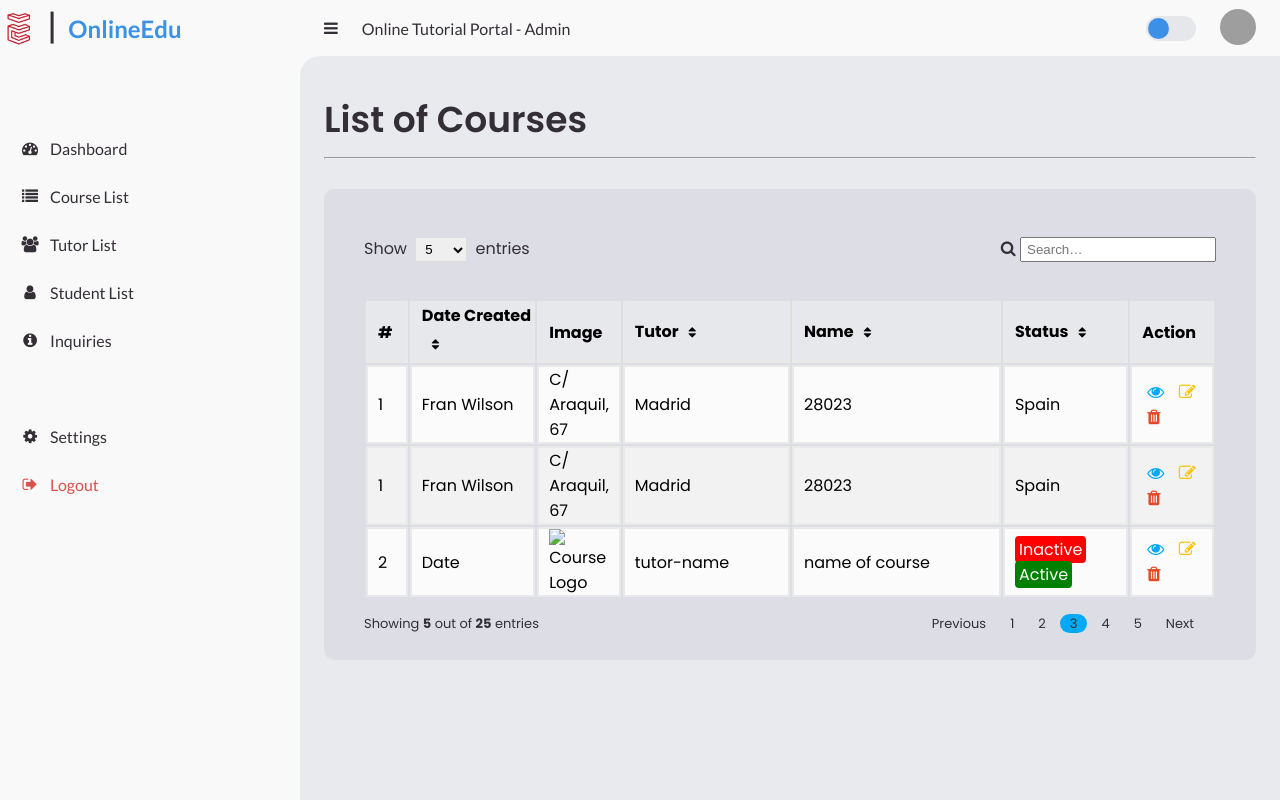
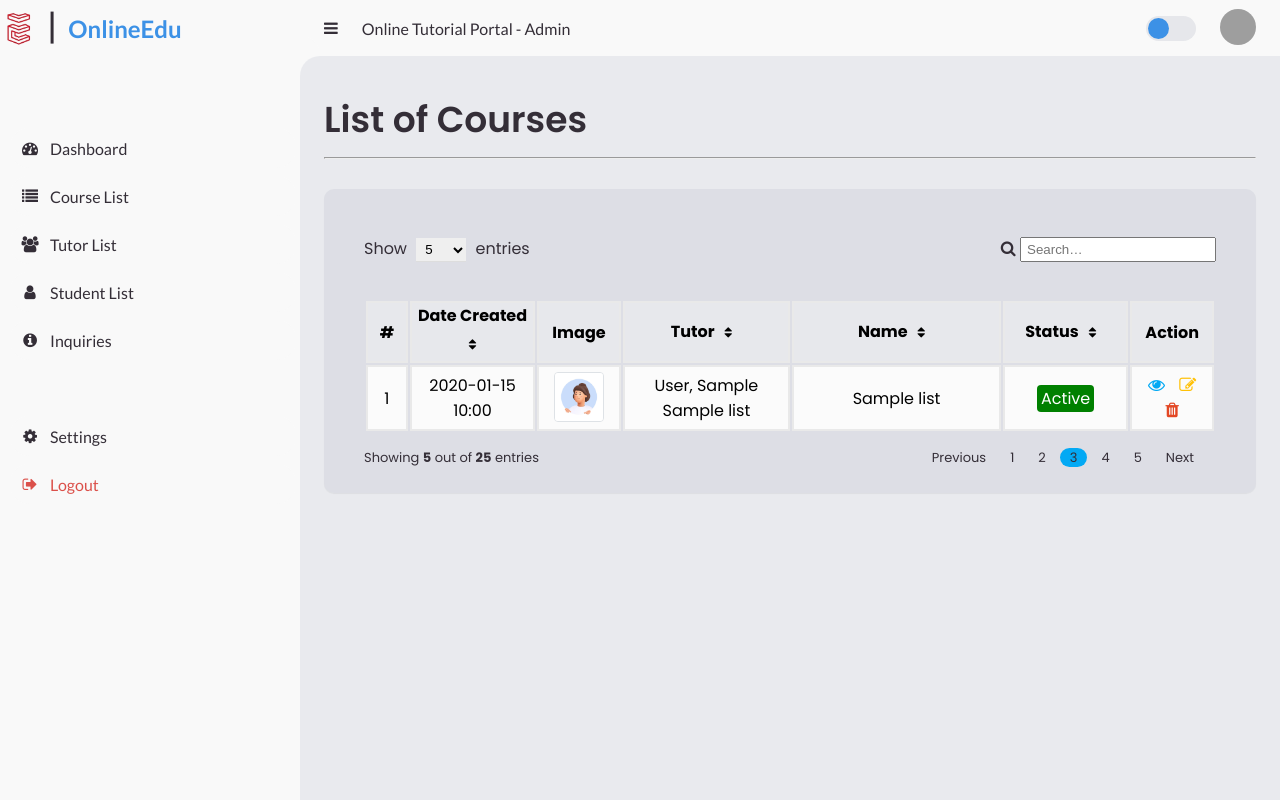
Before and after one commit to vidhi0999/onlineEdu, a PHP site: page /admin/course-list.php in a window 1280 px wide. Run offline with PHP 8.4, Linux system fonts and the light colour scheme; a user stored in the database is signed in; tables that the repository leaves empty or names only in its code hold one stand-in row (values such as "Sample post"); grey boxes are pictures that could not be loaded.

Commit message:
new lines added to code

```diff
--- a/OnlineEdu/admin/course-list.php
+++ b/OnlineEdu/admin/course-list.php
@@ -1,9 +1,11 @@
 <?php
 session_start();
+include_once('../php/database.php');
 $adminuser = $_SESSION['adminuser'];
 if (empty($adminuser)) {
     header("location:admin-login.php");
 }
+
 
 ?>
 <!DOCTYPE html>
@@ -88,13 +90,39 @@ if (empty($adminuser)) {
 
                     </thead>
                     <tbody>
+
+                        <?php
+                        $i = 1;
+                        $qry = $conn->query("SELECT c.*, concat(t.lastname,', ', t.firstname, COALESCE(concat(' ', t.middlename),'')) as `tutor` from `course_list` c inner join `tutor_list` t on c.tutor_id = t.id where c.delete_flag = 0  order by c.`name` asc ");
+                        while ($row = $qry->fetch_assoc()):
+                            ?>
                             <tr>
-                            <td>1</td>
-                            <td>Fran Wilson</td>
-                            <td>C/ Araquil, 67</td>
-                            <td>Madrid</td>
-                            <td>28023</td>
-                            <td>Spain</td>
+                                <td class="text-center">
+                                    <?php echo $i++; ?>
+                                </td>
+                                <td>
+                                    <?php echo date("Y-m-d H:i", strtotime($row['date_created'])) ?>
+                                </td>
+                                <td>
+                                    <img src="../images/girl.jpeg" alt="Course Logo" class="course-image">
+                                </td>
+                                <td>
+                                    <?php echo $row['tutor'] ?>
+                                </td>
+                                <td>
+                                    <?php echo $row['name'] ?>
+                                </td>
+
+                                <td class="text-center">
+                                    <?php if ($row['status'] == 0): ?>
+                                        <span
+                                            style=" background-color: red;color: white;  padding: 2px 4px; text-align: center; border-radius: 4px;">Inactive</span>
+                                    <?php else: ?>
+                                        <span
+                                            style=" background-color: green;color: white;  padding: 2px 4px; text-align: center; border-radius: 4px;">Active</span>
+                                    <?php endif; ?>
+                                </td>
+
                                 <td>
                                     <a href="#" class="view" title="View" data-toggle="tooltip"><i
                                             class="fa fa-eye"></i></a>
@@ -103,78 +131,11 @@ if (empty($adminuser)) {
                                     <a href="#" class="delete" title="Delete" data-toggle="tooltip"><i
                                             class="fa fa-trash"></i></a>
                                 </td>
+
                             </tr>
-
-                        <tr>
-                            <td>1</td>
-                            <td>Fran Wilson</td>
-                            <td>C/ Araquil, 67</td>
-                            <td>Madrid</td>
-                            <td>28023</td>
-                            <td>Spain</td>
-                            <td>
-                                <a href="#" class="view" title="View" data-toggle="tooltip"><i
-                                        class="fa fa-eye"></i></a>
-                                <a href="#" class="edit" title="Edit" data-toggle="tooltip"><i
-                                        class="fa fa-edit "></i></a>
-                                <a href="#" class="delete" title="Delete" data-toggle="tooltip"><i
-                                        class="fa fa-trash"></i></a>
-                            </td>
-                        </tr>
-                        <tr>
-                            <td class="text-center">2</td>
-                            <td>Date</td>
-                            <td class="text-center">
-                                <img src="" alt="Course Logo"
-                                    class="img-thumbnail border border-dark p-0 rounded-0 course-logo">
-                            </td>
-                            <td>tutor-name</td>
-                            <td>name of course</td>
-                            <td class="text-center">
-                                <span
-                                    style=" background-color: red;color: white;  padding: 2px 4px; text-align: center; border-radius: 4px;">Inactive</span>
-                                <span
-                                    style=" background-color: green;color: white;  padding: 2px 4px; text-align: center; border-radius: 4px;">Active</span>
-                            </td>
-                            <td align="center">
-
-                                <!-- <button type="button"
-                                        class="btn btn-flat p-1 btn-default btn-sm dropdown-toggle dropdown-icon"
-                                        data-toggle="dropdown">
-                                        Action
-                                        <span class="sr-only">Toggle Dropdown</span>
-                                    </button>
-
-                                    <div class="dropdown-menu" role="menu">
-                                        <a class="dropdown-item view_data" href="javascript:void(0)" data-id=""><span
-                                                class="fa fa-eye text-dark"></span>
-                                            View</a>
-
-                                        <div class="dropdown-divider"></div>
-
-                                        <a class="dropdown-item edit_data" href="javascript:void(0)" data-id=""><span
-                                                class="fa fa-edit text-primary"></span> Edit</a>
-
-                                        <div class="dropdown-divider"></div>
-
-                                        <a class="dropdown-item delete_data" href="javascript:void(0)" data-id=""><span
-                                                class="fa fa-trash text-danger"></span> Delete</a>
-                                    </div> -->
-
-                                <a href="#" class="view" title="View" data-toggle="tooltip"><i
-                                        class="fa fa-eye"></i></a>
-                                <a href="#" class="edit" title="Edit" data-toggle="tooltip"><i
-                                        class="fa fa-edit "></i></a>
-                                <a href="#" class="delete" title="Delete" data-toggle="tooltip"><i
-                                        class="fa fa-trash"></i></a>
-                            </td>
-                        </tr>
-
-
+                        <?php endwhile; ?>
                     </tbody>
-
                 </table>
-
 
                 <div class="clearfix">
                     <div class="hint-text">Showing <b>5</b> out of <b>25</b> entries</div>
--- a/OnlineEdu/css/dashboard.css
+++ b/OnlineEdu/css/dashboard.css
@@ -412,13 +412,22 @@ body {
 
 table {
   width: 100%;
-  overflow-x: scroll;
 }
+
 table.table tr th,
 table.table tr td {
   border: 2px solid #e9e9e9;
-  text-align: left;
-  padding-left: 10px;
+  text-align: center;
+}
+
+table.table td img {
+  border: 1px solid #dee2e6;
+  border-radius: 0.25rem;
+  width: 50%;
+  height: 50%;
+  min-width: 50px;
+  /* min-height: 60px; */
+  margin-top: 5px;
 }
 
 table.table th i {
```
Lines whose indentation alone changed are shown as unchanged.
